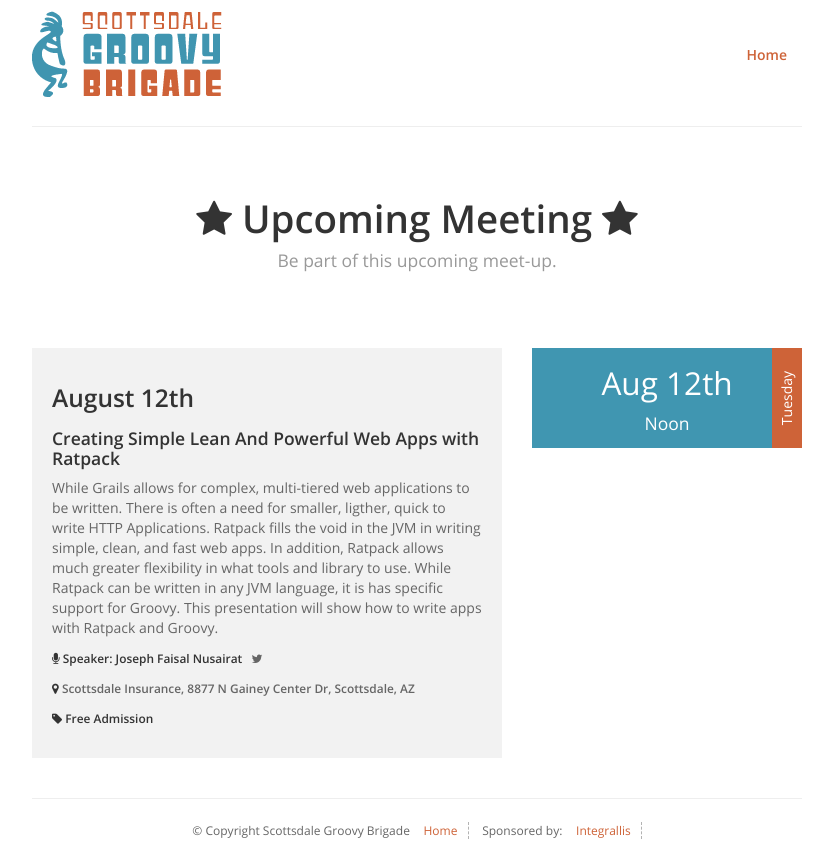
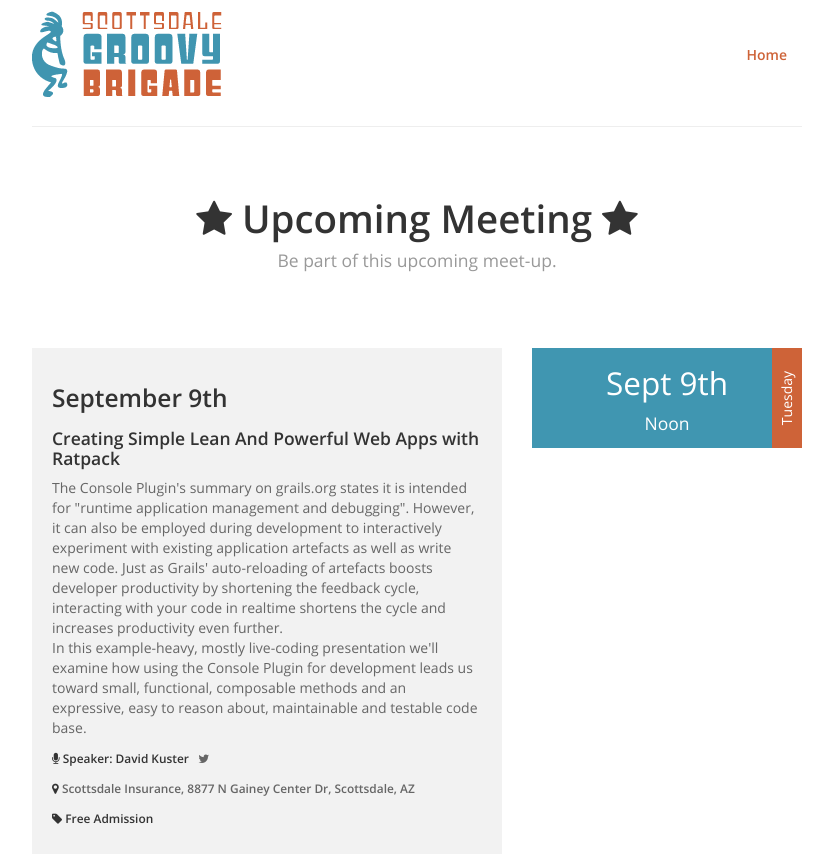
Before and after one commit to Scottsdale-Groovy/scottsdale-groovy.github.io, a plain HTML site: page index.html in a window 1280 px wide. Shown: the top 854 px of the page, without its empty margins (223-1056 px from the left). Drawn offline with nearby package versions, Linux system fonts and the light colour scheme.

Commit message:
Sept 9th meeting

```diff
--- a/index.html
+++ b/index.html
@@ -56,17 +56,18 @@
         <div class="row upcoming-box">
           <div class="span5">
             <div class="desc">
-              <h3>August 12th</h3>
+              <h3>September 9th</h3>
               <h4>Creating Simple Lean And Powerful Web Apps with Ratpack</h4>
-              <p>While Grails allows for complex, multi-tiered web applications to be written. There is often a need for smaller, ligther, quick to write HTTP Applications. Ratpack fills the void in the JVM in writing simple, clean, and fast web apps. In addition, Ratpack allows much greater flexibility in what tools and library to use. While Ratpack can be written in any JVM language, it is has specific support for Groovy. This presentation will show how to write apps with Ratpack and Groovy.</p>
-              <h6><i class="fa fa-microphone"></i> Speaker: Joseph Faisal Nusairat &nbsp; <a target="top" href="http://twitter.com/nusairat"><i class="fa fa-twitter"></i></a></h6>
+              <p>The Console Plugin's summary on grails.org states it is intended for "runtime application management and debugging". However, it can also be employed during development to interactively experiment with existing application artefacts as well as write new code. Just as Grails' auto-reloading of artefacts boosts developer productivity by shortening the feedback cycle, interacting with your code in realtime shortens the cycle and increases productivity even further.<br/>
+                In this example-heavy, mostly live-coding presentation we'll examine how using the Console Plugin for development leads us toward small, functional, composable methods and an expressive, easy to reason about, maintainable and testable code base.</p>
+              <h6><i class="fa fa-microphone"></i> Speaker: David Kuster &nbsp; <a target="top" href="http://twitter.com/ofTallDaveFame"><i class="fa fa-twitter"></i></a></h6>
               <h6><i class="fa fa-map-marker"></i> <a href="http://tinyurl.com/d4nnl8r" target="_normal">Scottsdale Insurance, 8877 N Gainey Center Dr, Scottsdale, AZ</a></h6>
               <h6><i class="fa fa-tag"></i> Free Admission</h6>
             </div>
           </div> <!-- /span5 -->
           <div class="span3">
             <div class="date">
-              <h2>Aug 12th</h2>
+              <h2>Sept 9th</h2>
               <h4>Noon</h4>
               <p>Tuesday</p>
             </div>
```
